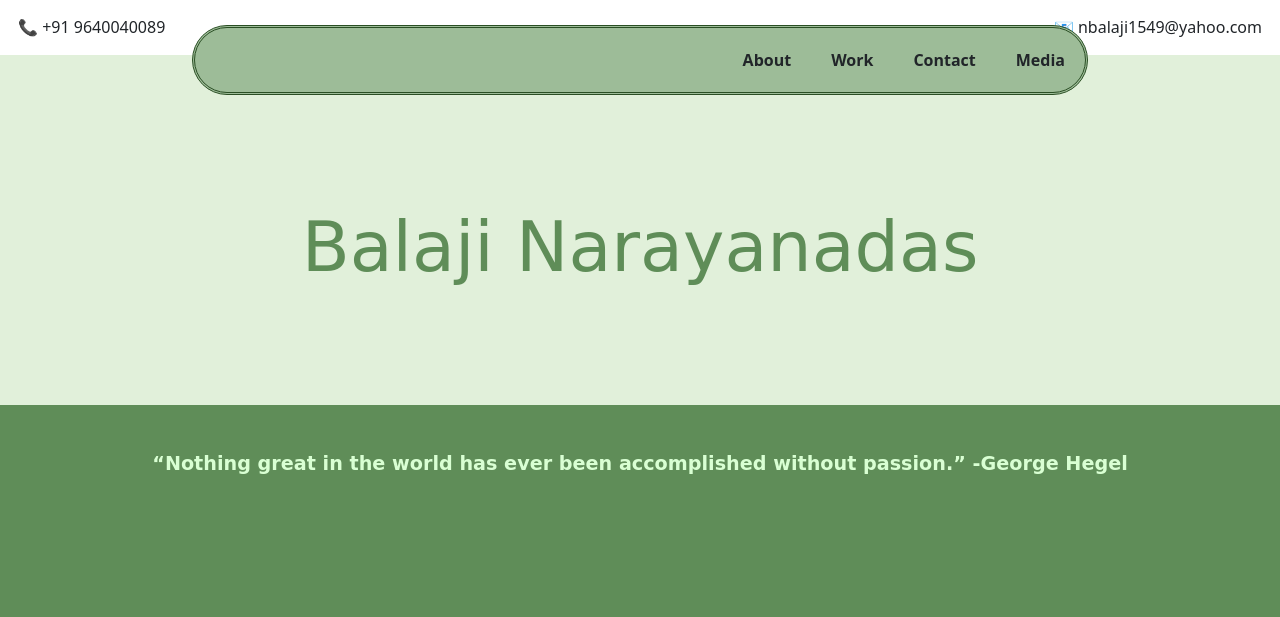
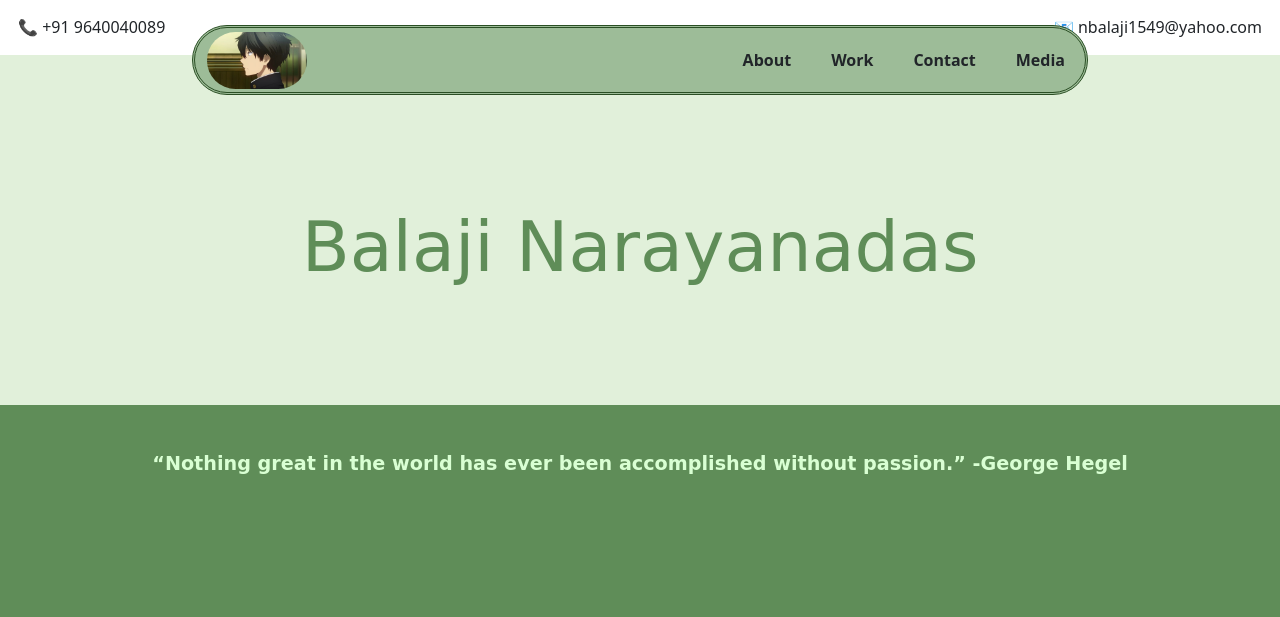
Before and after one commit to itsmebalu221/itsmebalu.github.io, a plain HTML site: page index.html in a window 1280 px wide. Shown: the top 617 px of the page. Drawn offline with nearby package versions, Linux system fonts and the light colour scheme; a web font is replaced by a local one.

Commit message:
Update index.html

```diff
--- a/index.html
+++ b/index.html
@@ -13,7 +13,7 @@
 </head>
 <body>
     <div id="navbar">
-        <img src="../main/39e345a319d2dce086bdce49e921cc5b.jpg" alt="" id="profile">
+        <img src="39e345a319d2dce086bdce49e921cc5b.jpg" alt="" id="profile">
 
 
             <a href="" class="menu nav-link"><b>Media</b></a>
```
